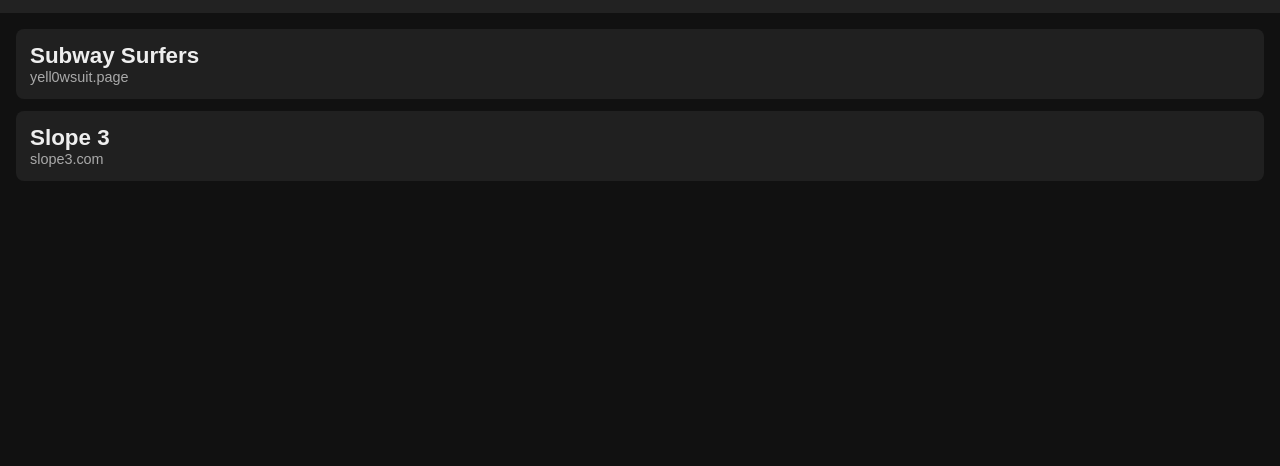
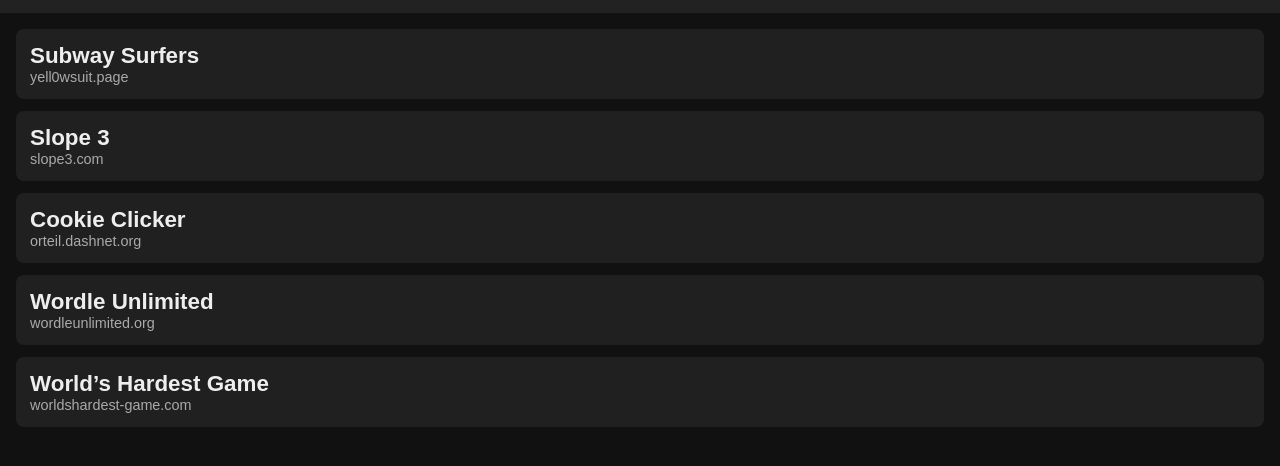
Before and after one commit to Fjordic/fjordic.github.io, a plain HTML site: page index.html in a window 1280 px wide. Shown: the part 102-568 px from the top of the page. Drawn offline with Linux system fonts and the light colour scheme.

Commit message:
Update index.html

```diff
--- a/index.html
+++ b/index.html
@@ -16,18 +16,42 @@
 </header>
 
 <main id="games-list">
+
   <div class="game-card">
     <a href="games/subway-surfers.html" target="_blank">
       <div class="game-title">Subway Surfers</div>
       <div class="game-url">yell0wsuit.page</div>
     </a>
   </div>
+
   <div class="game-card">
     <a href="games/slope.html" target="_blank">
       <div class="game-title">Slope 3</div>
       <div class="game-url">slope3.com</div>
     </a>
   </div>
+
+  <div class="game-card">
+    <a href="games/cookie-clicker.html" target="_blank">
+      <div class="game-title">Cookie Clicker</div>
+      <div class="game-url">orteil.dashnet.org</div>
+    </a>
+  </div>
+
+  <div class="game-card">
+    <a href="games/wordle-unlimited.html" target="_blank">
+      <div class="game-title">Wordle Unlimited</div>
+      <div class="game-url">wordleunlimited.org</div>
+    </a>
+  </div>
+
+  <div class="game-card">
+    <a href="games/worlds-hardest-game.html" target="_blank">
+      <div class="game-title">World’s Hardest Game</div>
+      <div class="game-url">worldshardest-game.com</div>
+    </a>
+  </div>
+
 </main>
 
 <script>
```
